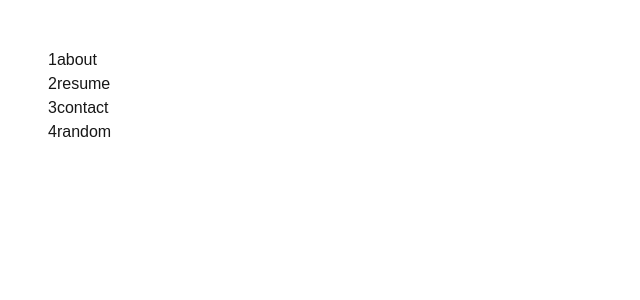
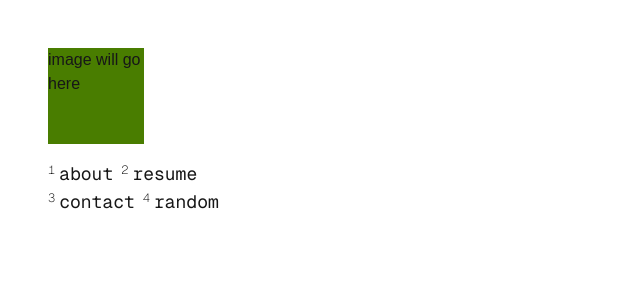
Before and after one commit to yammik/yammik.github.io, a Next.js app: page / in a window 1280 px wide. Shown: the top 300 px of the page, without its empty margins (0-640 px from the left). Built offline with nearby package versions, Linux system fonts and the light colour scheme.

Commit message:
make header template

```diff
--- a/src/app/layout.tsx
+++ b/src/app/layout.tsx
@@ -27,21 +27,24 @@ export default function RootLayout({
     <>
       <header className="p-12">
         <nav>
-          <ul>
+          <div className="w-[6rem] h-[6rem] bg-lime-700 mb-4">
+            image will go here
+          </div>
+          <ul className="flex flex-wrap w-[12rem] gap gap-x-2 text-lg font-mono">
             <li>
-              <span>1</span>
+              <sup className="font-extralight text-xs mr-1">1</sup>
               about
             </li>
             <li>
-              <span>2</span>
+              <sup className="font-extralight text-xs mr-1">2</sup>
               resume
             </li>
             <li>
-              <span>3</span>
+              <sup className="font-extralight text-xs mr-1">3</sup>
               contact
             </li>
             <li>
-              <span>4</span>
+              <sup className="font-extralight text-xs mr-1">4</sup>
               random
             </li>
           </ul>
```
